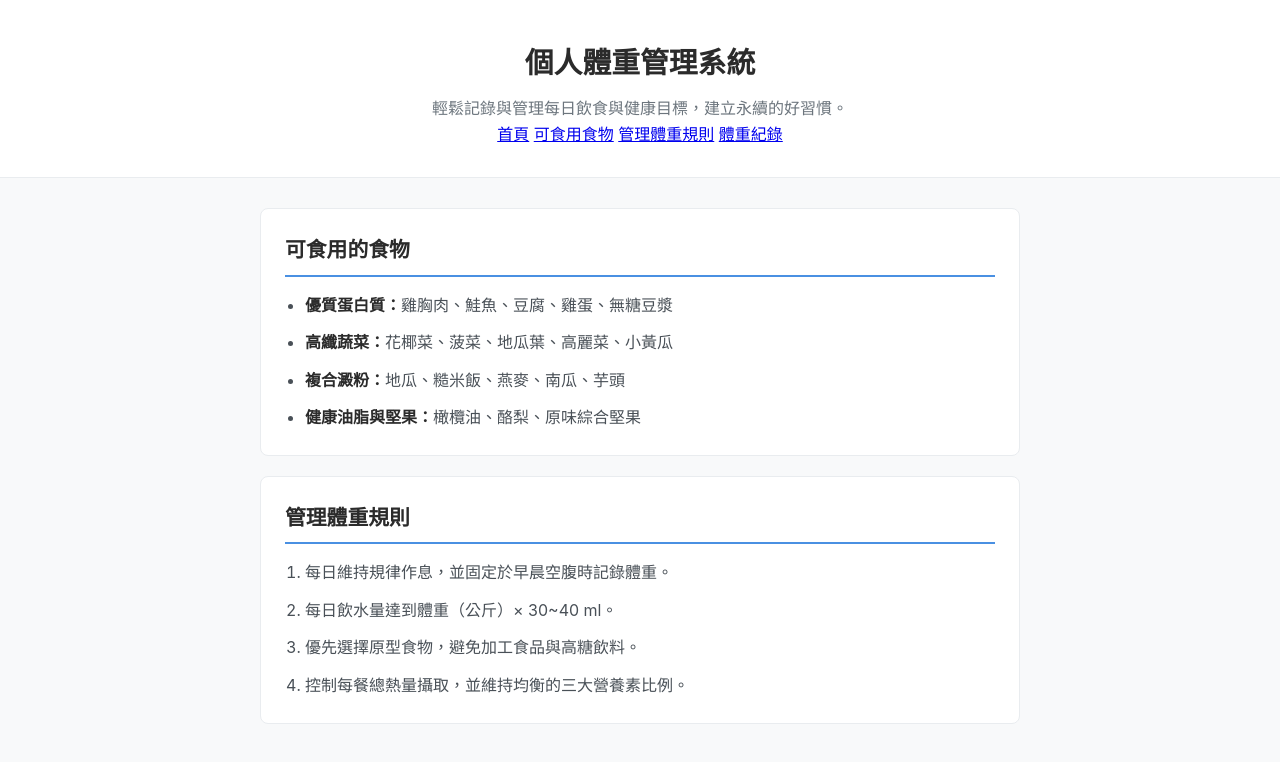
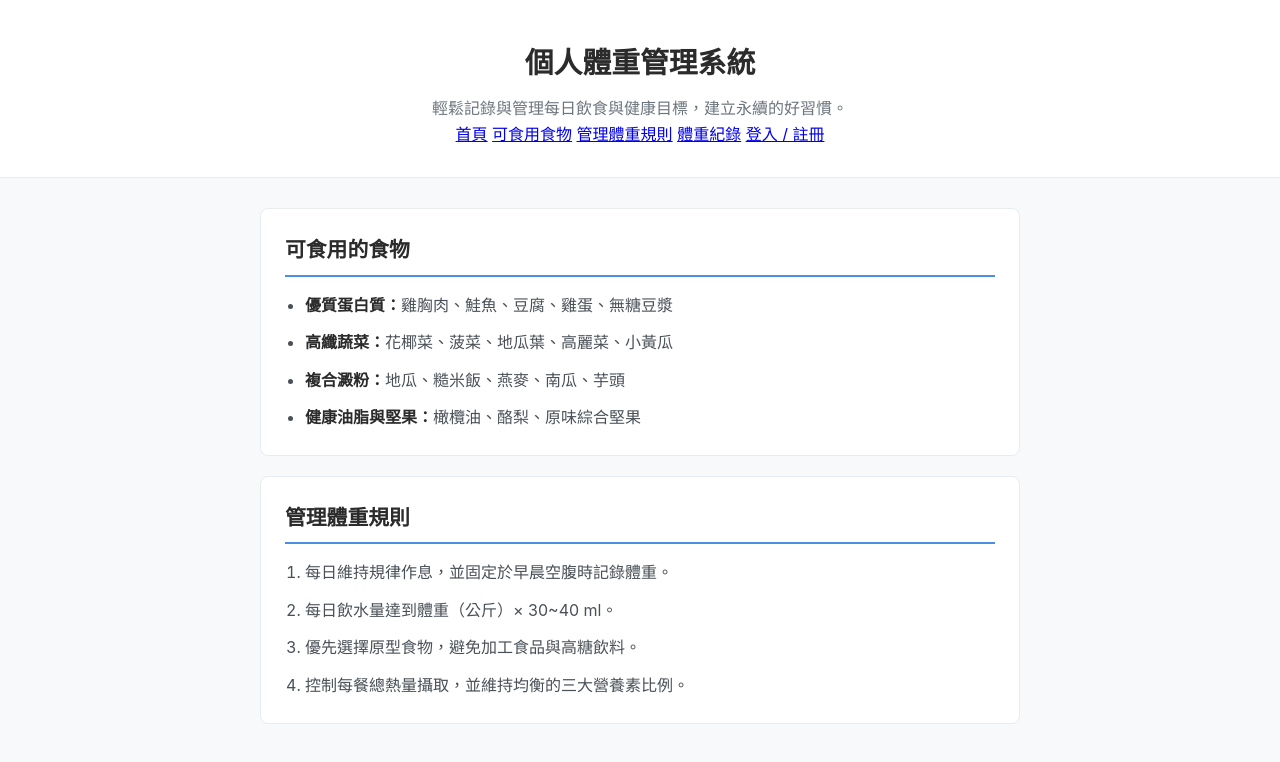
Before and after one commit to jadaniel121212-a11y/-1, a plain HTML site: page index.html in a window 1280 px wide. Drawn offline with Linux system fonts and the light colour scheme.

Commit message:
Update index.html

```diff
--- a/index.html
+++ b/index.html
@@ -17,6 +17,7 @@
                 <a href="food.html" class="nav-link">可食用食物</a>
                 <a href="rules.html" class="nav-link">管理體重規則</a>
                 <a href="record.html" class="nav-link">體重紀錄</a>
+                <a href="login.html" class="nav-link">登入 / 註冊</a>
             </nav>
         </div>
     </header>
@@ -56,7 +57,6 @@
     </main>
 
     <script>
-        // JavaScript 程式碼
         document.addEventListener('DOMContentLoaded', () => {
             console.log('個人體重管理系統首頁載入完成');
         });
```
